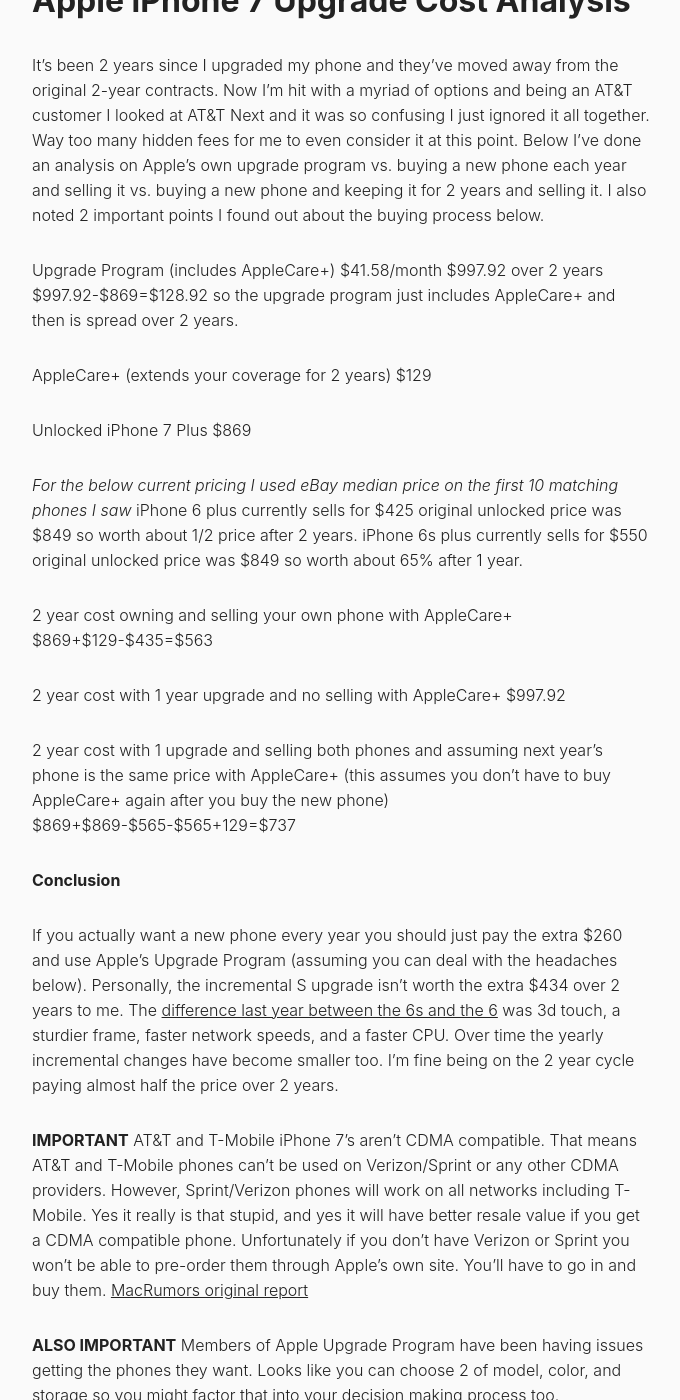
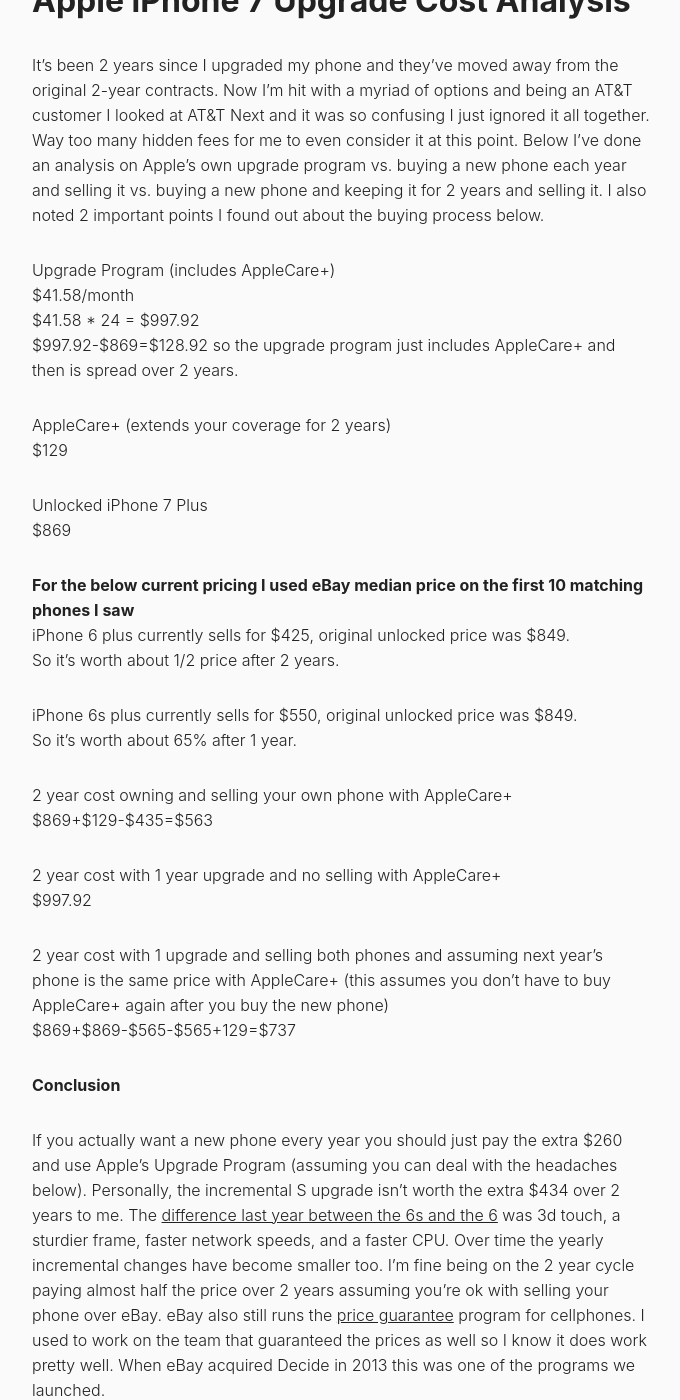
Before and after one commit to hsuhanooi/hsuhanooi.github.io, a Jekyll site: the page built from _posts/2016-09-10-apple-iphone-7-upgrade-analysis.md, in a window 1280 px wide and 1400 px high, scrolled down 238 px. Shown: the whole window, without its empty margins (299-979 px from the left). Built offline with Jekyll 4.4.1, drawn with Linux system fonts in a browser that asks for light colours; comment, search, counter and statistics services are not loaded.

Commit message:
iphone 7 upgrade analysis

```diff
--- a/_posts/2016-09-10-apple-iphone-7-upgrade-analysis.md
+++ b/_posts/2016-09-10-apple-iphone-7-upgrade-analysis.md
@@ -6,25 +6,28 @@ excerpt: Below I’ve done an analysis on Apple’s own upgrade program vs. buyi
 
 It’s been 2 years since I upgraded my phone and they’ve moved away from the original 2-year contracts. Now I’m hit with a myriad of options and being an AT&T customer I looked at AT&T Next and it was so confusing I just ignored it all together. Way too many hidden fees for me to even consider it at this point. Below I’ve done an analysis on Apple’s own upgrade program vs. buying a new phone each year and selling it vs. buying a new phone and keeping it for 2 years and selling it. I also noted 2 important points I found out about the buying process below.
 
-Upgrade Program (includes AppleCare+)
-$41.58/month
-$997.92 over 2 years
+Upgrade Program (includes AppleCare+)<br/>
+$41.58/month<br/>
+$41.58 * 24 = $997.92<br/>
 $997.92-$869=$128.92 so the upgrade program just includes AppleCare+ and then is spread over 2 years.
 
-AppleCare+ (extends your coverage for 2 years)
+AppleCare+ (extends your coverage for 2 years)<br/>
 $129
 
-Unlocked iPhone 7 Plus
+Unlocked iPhone 7 Plus<br/>
 $869
 
-*For the below current pricing I used eBay median price on the first 10 matching phones I saw*
-iPhone 6 plus currently sells for $425 original unlocked price was $849 so worth about 1/2 price after 2 years.
-iPhone 6s plus currently sells for $550 original unlocked price was $849 so worth about 65% after 1 year.
+**For the below current pricing I used eBay median price on the first 10 matching phones I saw**<br/>
+iPhone 6 plus currently sells for $425, original unlocked price was $849.<br/>
+So it's worth about 1/2 price after 2 years.
 
-2 year cost owning and selling your own phone with AppleCare+
+iPhone 6s plus currently sells for $550, original unlocked price was $849.<br/>
+So it's worth about 65% after 1 year.<br/>
+
+2 year cost owning and selling your own phone with AppleCare+<br/>
 $869+$129-$435=$563
 
-2 year cost with 1 year upgrade and no selling with AppleCare+
+2 year cost with 1 year upgrade and no selling with AppleCare+<br/>
 $997.92
 
 2 year cost with 1 upgrade and selling both phones and assuming next year’s phone is the same price with AppleCare+ (this assumes you don’t have to buy AppleCare+ again after you buy the new phone)
@@ -32,7 +35,7 @@ $869+$869-$565-$565+129=$737
 
 **Conclusion**
 
-If you actually want a new phone every year you should just pay the extra $260 and use Apple’s Upgrade Program (assuming you can deal with the headaches below). Personally, the incremental S upgrade isn’t worth the extra $434 over 2 years to me. The [difference last year between the 6s and the 6](http://www.forbes.com/sites/gordonkelly/2016/05/31/iphone-6s-vs-iphone-6-whats-the-difference/#2ac1db863da5) was 3d touch, a sturdier frame, faster network speeds, and a faster CPU. Over time the yearly incremental changes have become smaller too. I’m fine being on the 2 year cycle paying almost half the price over 2 years.
+If you actually want a new phone every year you should just pay the extra $260 and use Apple’s Upgrade Program (assuming you can deal with the headaches below). Personally, the incremental S upgrade isn’t worth the extra $434 over 2 years to me. The [difference last year between the 6s and the 6](http://www.forbes.com/sites/gordonkelly/2016/05/31/iphone-6s-vs-iphone-6-whats-the-difference/#2ac1db863da5) was 3d touch, a sturdier frame, faster network speeds, and a faster CPU. Over time the yearly incremental changes have become smaller too. I’m fine being on the 2 year cycle paying almost half the price over 2 years assuming you're ok with selling your phone over eBay. eBay also still runs the [price guarantee](http://pages.ebay.com/sell/guarantees/promo/cellphones1.html) program for cellphones. I used to work on the team that guaranteed the prices as well so I know it does work pretty well. When eBay acquired Decide in 2013 this was one of the programs we launched.
 
 **IMPORTANT**
 AT&T and T-Mobile iPhone 7's aren't CDMA compatible. That means AT&T and T-Mobile phones can't be used on Verizon/Sprint or any other CDMA providers. However, Sprint/Verizon phones will work on all networks including T-Mobile. Yes it really is that stupid, and yes it will have better resale value if you get a CDMA compatible phone. Unfortunately if you don't have Verizon or Sprint you won't be able to pre-order them through Apple's own site. You'll have to go in and buy them. [MacRumors original report](http://www.macrumors.com/2016/09/08/att-and-tmobile-iphone-7-models-lack-cdma/)
```
